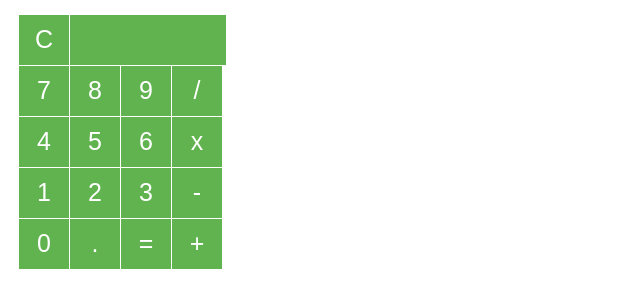
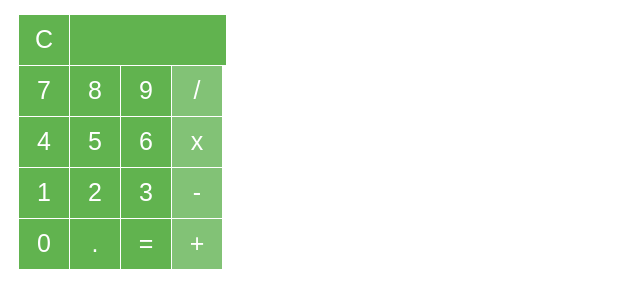
Before and after one commit to llhdc/build-a-calc, a plain HTML site: page index.html in a window 1280 px wide. Shown: the whole page, without its empty margins (0-640 px from the left). Drawn offline with Linux system fonts and the light colour scheme.

Commit message:
Edit comment. Add operator class for styling.

```diff
--- a/index.html
+++ b/index.html
@@ -9,33 +9,33 @@
     <fieldset id="container">
       <form name="calculator" action="index.html" method="post">
       <!-- Button row 1 -->
-          <button class="row-1" type="button" name="button" value="reset" onclick="calculator.display.value = ' ' "> C</button>
+          <button class="row-1" type="button" name="button" value="reset" onclick="calculator.display.value = ' ' ">C</button>
       <!-- Display -->
           <input id="display" type="text" name="display" readonly>
           <br>
-      <!-- row 2  - last button in each row in column class for color styling -->
+      <!-- row 2  - last button in each row in operator class for color styling -->
           <button class="row-2" type="button" value="7" onclick="calculator.display.value += '7'">7</button>
           <button class="row-2" type="button" value="8" onclick="calculator.display.value += '8'">8</button>
           <button class="row-2" type="button" value="9" onclick="calculator.display.value += '9'">9</button>
-          <button class="row-2" type="button" value="/" onclick="calculator.display.value += ' / '">/</button>
+          <button class="row-2 operator" type="button" value="/" onclick="calculator.display.value += ' / '">/</button>
           <br>
       <!-- row 3 -->
           <button class="row-3" type="button" value="4" onclick="calculator.display.value += '4'">4</button>
           <button class="row-3" type="button" value="5" onclick="calculator.display.value += '5'">5</button>
           <button class="row-3" type="button" value="6" onclick="calculator.display.value += '6'">6</button>
-          <button class="row-3" type="button" value="x" onclick="calculator.display.value += ' * '">x</button>
+          <button class="row-3 operator" type="button" value="x" onclick="calculator.display.value += ' * '">x</button>
           <br>
       <!-- row 4 -->
           <button class="row-4" type="button" value="1" onclick="calculator.display.value += '1'">1</button>
           <button class="row-4" type="button" value="2" onclick="calculator.display.value += '2'">2</button>
           <button class="row-4" type="button" value="3" onclick="calculator.display.value += '3'">3</button>
-          <button class="row-4" type="button" value="-" onclick="calculator.display.value += ' - '">-</button>
+          <button class="row-4 operator" type="button" value="-" onclick="calculator.display.value += ' - '">-</button>
           <br>
       <!-- row 5 -->
           <button class="row-5" type="button" value="0" onclick="calculator.display.value += '0'">0</button>
           <button class="row-5" type="button" value="." onclick="calculator.display.value += '.'">.</button>
-          <input class="row-5" type="button" value="=" onclick="calculator.display.value = eval(calculator.display.value)">
-          <button class="row-5" type="button" value="+" onclick="calculator.display.value += ' + '">+</button>
+          <input id="result" class="row-5" type="button" value="=" onclick="calculator.display.value = eval(calculator.display.value)">
+          <button class="row-5 operator" type="button" value="+" onclick="calculator.display.value += ' + '">+</button>
       </form>
     </fieldset>
   </body>
```
